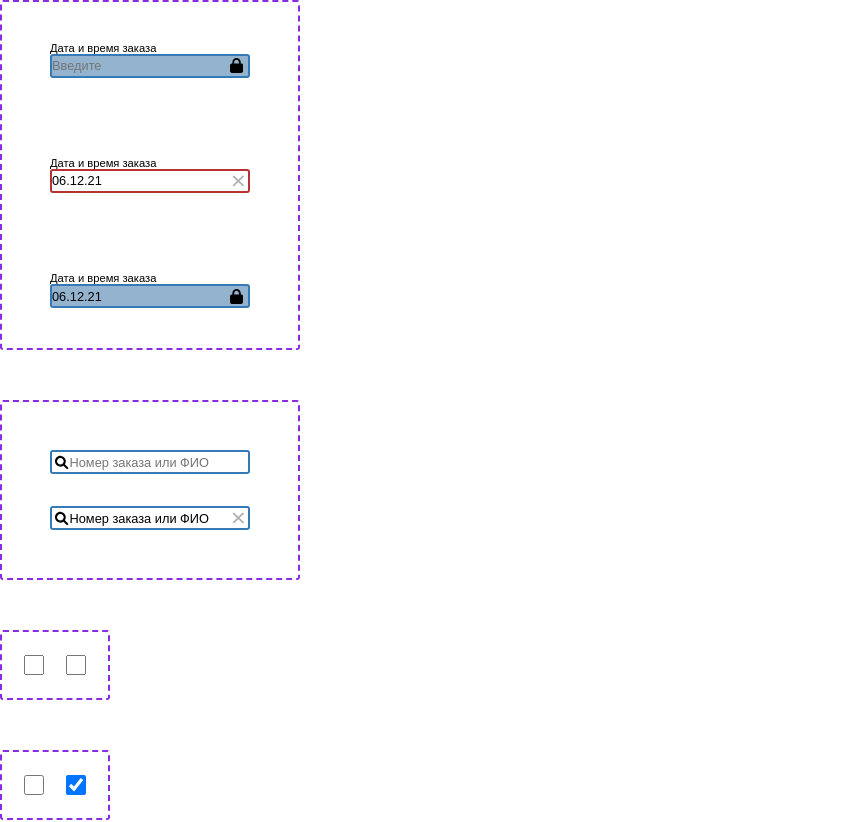
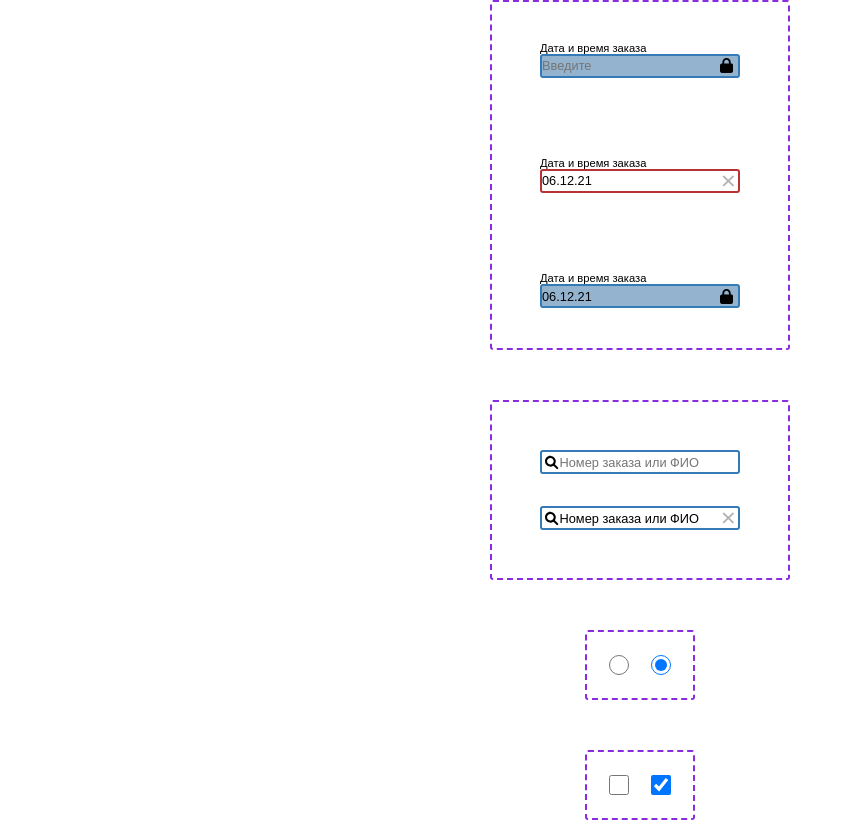
Before and after one commit to SukhanovPavel/admin-panel, a React (Create React App) app: page / in a window 1280 px wide. Shown: the top 822 px of the page, without its empty margins (0-853 px from the left). Built offline with nearby package versions, Linux system fonts and the light colour scheme.

Commit message:
styles App

```diff
--- a/src/App.js
+++ b/src/components/App/App.js
@@ -5,11 +5,12 @@ import {
   Input,
   Radio,
   Searchbar,
-} from './components/index';
+} from '../index';
 
+import styles from './App.module.css';
 
 function App() {
-  return <div>
+  return <div className={styles.flex}>
     <Input
       isErr={false}
       isLock={true}
--- /dev/null
+++ b/src/components/App/App.module.css
@@ -0,0 +1,5 @@
+.flex {
+  display: flex;
+  flex-direction: column;
+  align-items: center;
+}
--- a/src/components/Radio/Radio.js
+++ b/src/components/Radio/Radio.js
@@ -3,8 +3,8 @@ import styles from './Radio.module.css';
 function Radio() {
     return (
         <div className={styles.radioPos}>
-            <input type={styles.radio} className={styles.radio} name="" id=""></input>
-            <input type={styles.radio} className={styles.radio} checked="checked" name="" id=""></input>
+            <input type="radio" className={styles.radio} name="" id=""></input>
+            <input type="radio" className={styles.radio} checked="checked" name="" id=""></input>
         </div>
     )
 }
--- a/src/components/index.js
+++ b/src/components/index.js
@@ -1,3 +1,4 @@
+import App from "./App/App"
 import Button from "./Button/Button.js";
 import Checkbox from "./Checkbox/Checkbox";
 import Dropdowns from "./Dropdowns/Dropdowns";
@@ -6,6 +7,7 @@ import Radio from "./Radio/Radio";
 import Searchbar from "./Searchbar/Searchbar";
 
 export {
+    App,
     Button,
     Checkbox,
     Dropdowns,
--- a/src/index.js
+++ b/src/index.js
@@ -1,7 +1,7 @@
 import React from 'react';
 import ReactDOM from 'react-dom/client';
 import './index.css';
-import App from './App';
+import {App} from './components/index';
 import reportWebVitals from './reportWebVitals';
 
 const root = ReactDOM.createRoot(document.getElementById('root'));
```
Also changed, not shown: src/App.css (deleted, +0 -38 lines).
